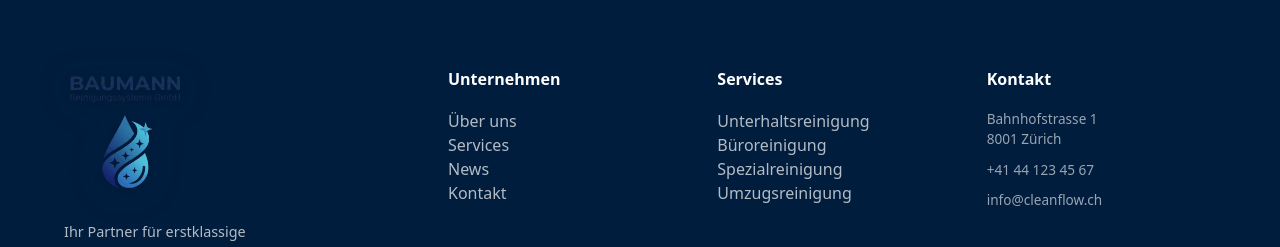
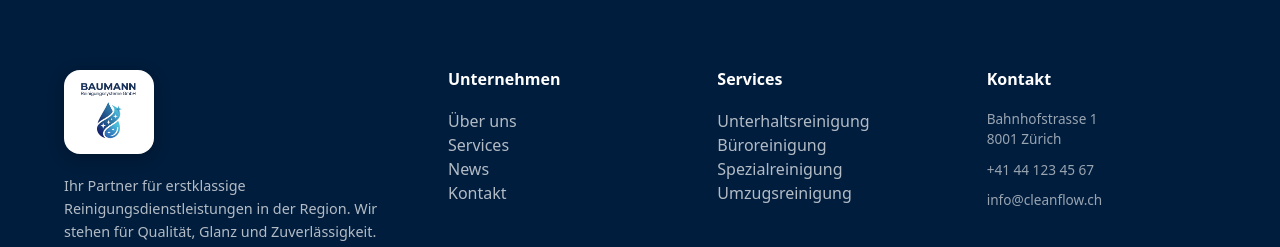
Before and after one commit to GYGMOR/clean-flow, a website built with Vite: page index.html in a window 1280 px wide. Shown: the part 1966-2213 px from the top of the page. Built offline with nearby package versions, Linux system fonts and the light colour scheme.

Commit message:
Footer logo: white rounded card with black shadow

```diff
--- a/src/style.css
+++ b/src/style.css
@@ -255,6 +255,24 @@ img {
   .logo-card {
     margin-bottom: -42px;
   }
+}
+
+/* Footer logo: white rounded card with black shadow */
+.footer .logo-card {
+  margin-bottom: 0;
+}
+
+.footer .logo-card-inner {
+  background: white;
+  border-radius: 16px;
+  padding: 10px 14px;
+  box-shadow: 0 4px 16px rgba(0, 0, 0, 0.30);
+  border: none;
+}
+
+.footer .logo-card img {
+  height: 64px;
+  filter: none;
 }
 
 .nav-links {
```
